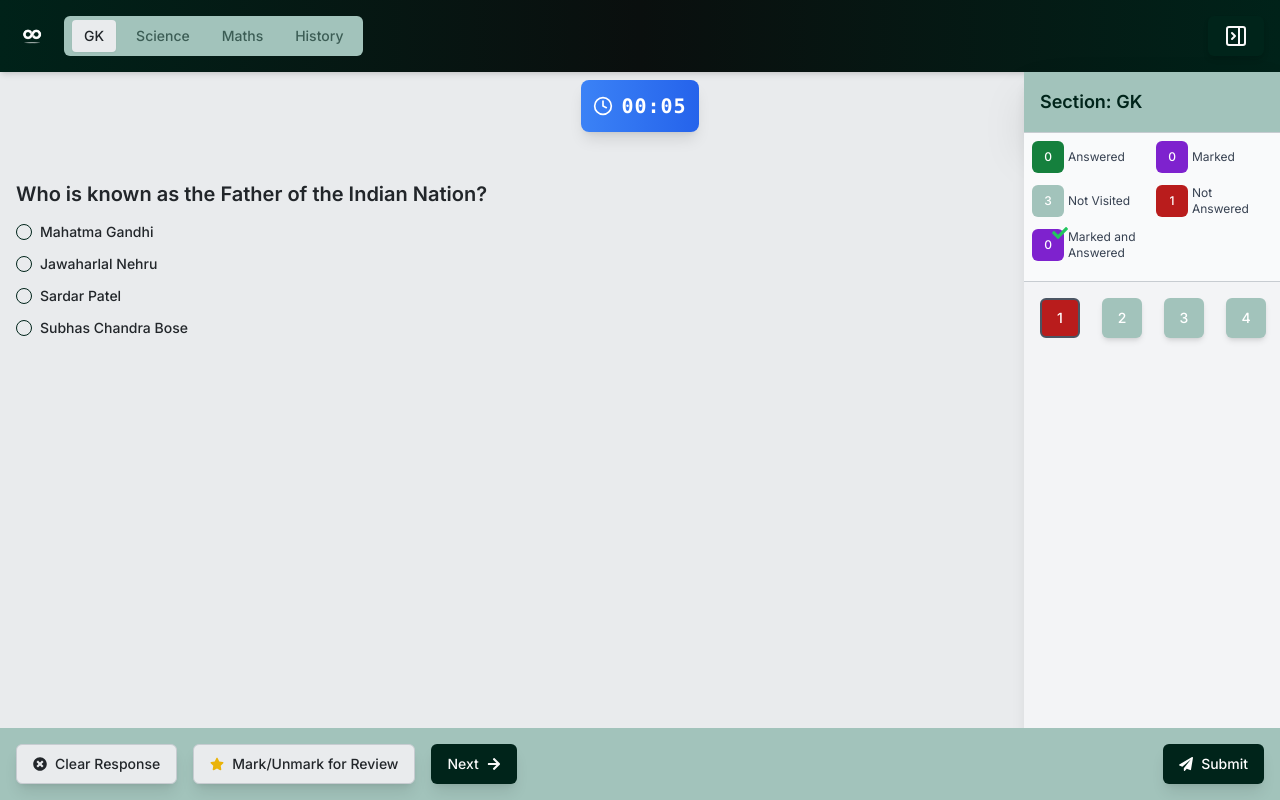
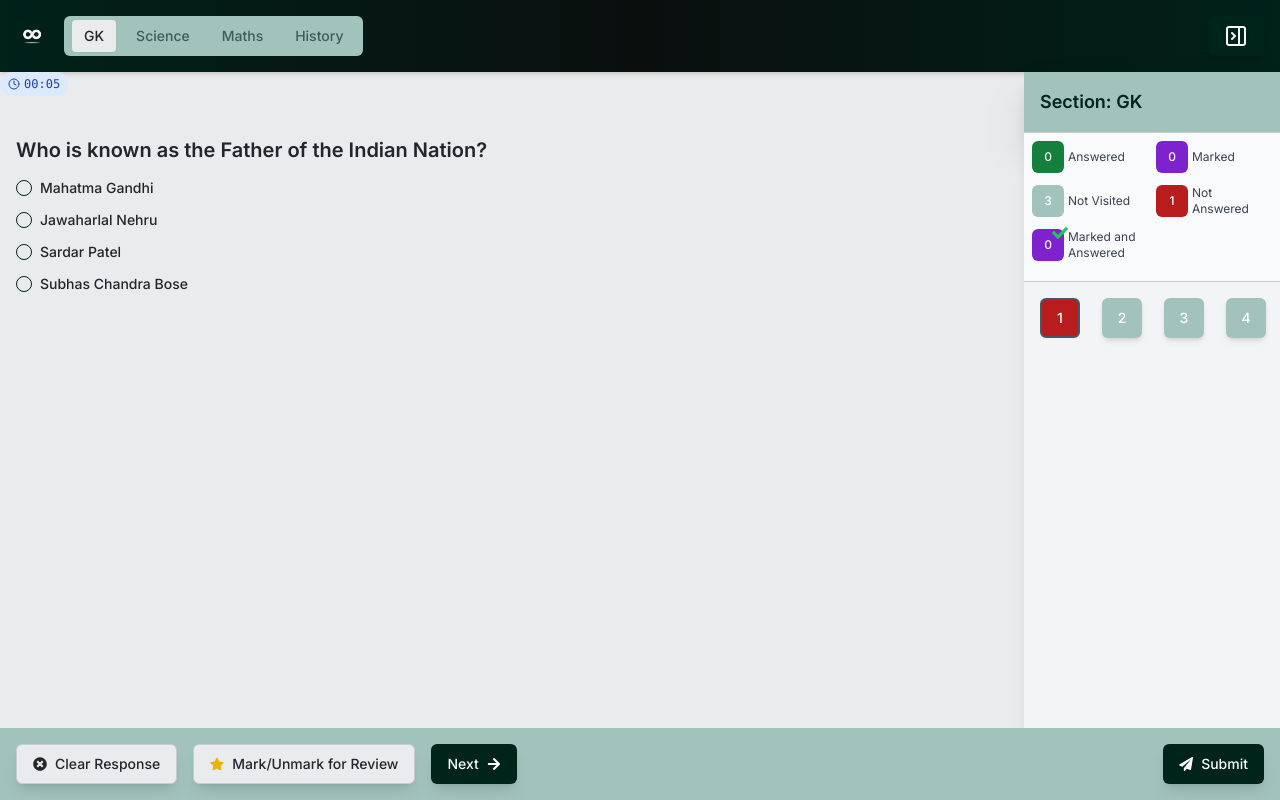
Before and after one commit to destx0/gquiz, a Next.js app: page /test in a window 1280 px wide. Built offline with nearby package versions, Linux system fonts and the light colour scheme.

Commit message:
timer small

```diff
--- a/src/components/QuestionTimer.jsx
+++ b/src/components/QuestionTimer.jsx
@@ -1,6 +1,6 @@
 import React, { useEffect, useState } from "react";
 import useTestStore from "@/store/testStore";
-import { Clock } from "lucide-react"; // Assuming you're using lucide-react for icons
+import { Clock } from "lucide-react";
 
 const QuestionTimer = ({ sectionIndex, questionIndex }) => {
 	const { getElapsedTime, updateQuestionTimer } = useTestStore();
@@ -29,13 +29,9 @@ const QuestionTimer = ({ sectionIndex, questionIndex }) => {
 	};
 
 	return (
-		<div className="flex items-center justify-center p-2">
-			<div className="bg-gradient-to-r from-blue-500 to-blue-600 rounded-lg shadow-lg p-3 flex items-center space-x-2">
-				<Clock className="text-white w-5 h-5" />
-				<span className="text-xl font-semibold text-white font-mono tracking-wider">
-					{formatTime(elapsedTime)}
-				</span>
-			</div>
+		<div className="inline-flex items-center bg-blue-100 rounded-full px-2 py-1 text-xs text-blue-800">
+			<Clock className="w-3 h-3 mr-1" />
+			<span className="font-mono">{formatTime(elapsedTime)}</span>
 		</div>
 	);
 };
```
